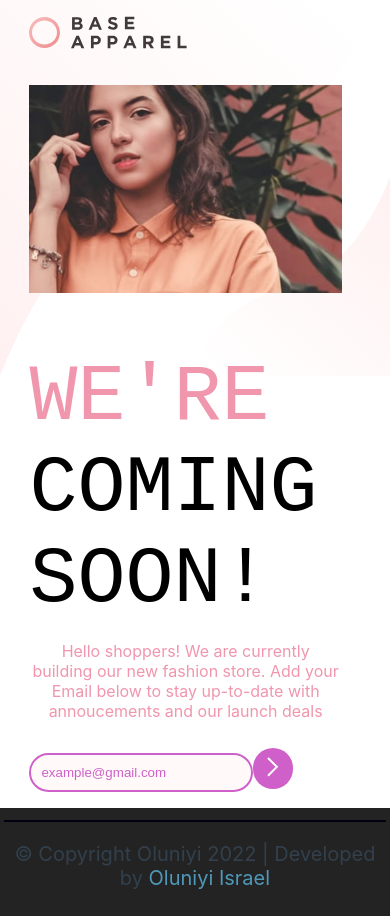
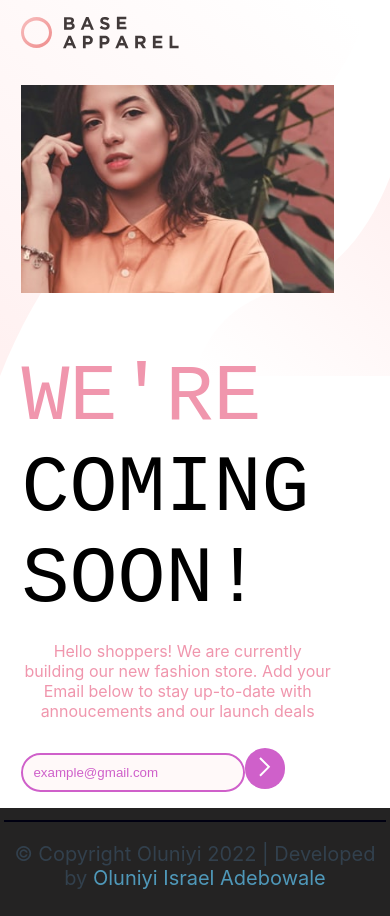
Before and after one commit to Oluniyisrael/Base-apparel, a React (Create React App) app: page / in a window 390 px wide. Built offline with nearby package versions, Linux system fonts and the light colour scheme.

Commit message:
eight commit

```diff
--- a/src/Components/Body/Body.css
+++ b/src/Components/Body/Body.css
@@ -78,15 +78,12 @@ width: 50vw;
     #mobileimg{
         display: inline;
     }
-    #textcontainer{
-        margin-right: 7rem;
-        margin-top: 3rem;
-
-     }
      #textcontainer{
         padding-top:2%;
         max-height:60% ;
         width: 90%;
+        margin-right: 3rem;
+        margin-top: 3rem;
      }
      #come{
         font-family: 'Courier New', Courier, monospace;
@@ -115,7 +112,7 @@ width: 50vw;
      #left{
         padding-right: 0px;
         width: 89%;
-         margin-left: 1rem;
+         margin-left: 0rem;
          padding: 1rem;
          height: 100%;
     }
--- a/src/Components/footer/Footer.js
+++ b/src/Components/footer/Footer.js
@@ -5,7 +5,7 @@ function Footer() {
   return (
     <div id="footer">
             <hr color="rgb(77, 89, 114)"/>
-            <p id="footnote">© Copyright Oluniyi 2022 | Developed by <a href="https://facebook.com/israel.oluniyi.5">Oluniyi Israel</a></p>
+            <p id="footnote">© Copyright Oluniyi 2022 | Developed by <a href="https://facebook.com/oluniyiozy.israel">Oluniyi Israel Adebowale</a></p>
 		</div>
   )
 }
```
